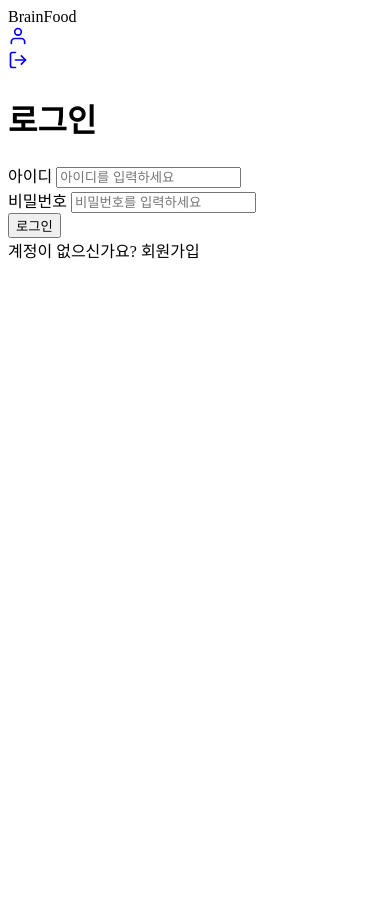
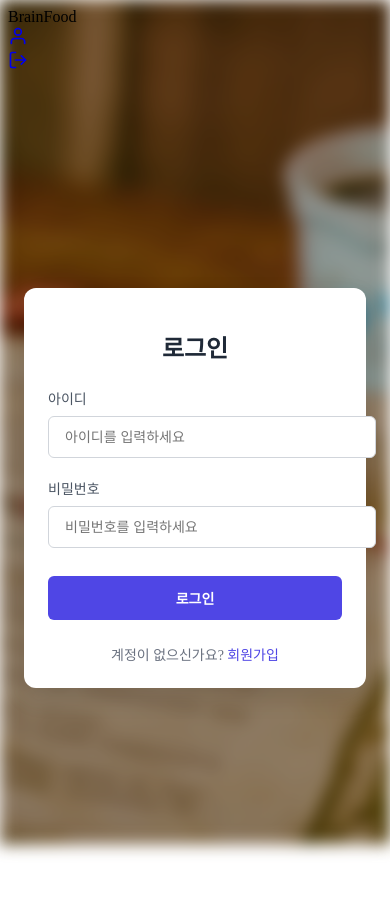
Before and after one commit to Jingood/BrainFood, a Django app: template accounts/templates/accounts/login.html in a window 390 px wide. Before the commit the page ends 259 px from the top, so only its background shows below. Run offline with Django 4.2, Linux system fonts and the light colour scheme; the template is opened without the code that fills it, so the values that code supplies are empty.

Commit message:
login.css, profile.html, profile.css 추가

```diff
--- /dev/null
+++ b/accounts/static/accounts/css/login.css
@@ -0,0 +1,123 @@
+/* 배경 스타일 */
+body::before {
+    content: "";
+    position: fixed;
+    top: 0;
+    left: 0;
+    width: 100%;
+    height: 100%;
+    background-image: var(--background-image-url);
+    background-size: cover;
+    background-position: center;
+    background-repeat: no-repeat;
+    filter: blur(8px) brightness(0.7);
+    z-index: -1;
+  }
+
+  /* 로그인 컨테이너 */
+  .login-container {
+    display: flex;
+    justify-content: center;
+    align-items: center;
+    min-height: calc(100vh - 80px); /* 헤더 높이 제외 */
+    padding: 2rem 1rem;
+  }
+
+  /* 로그인 카드 */
+  .login-card {
+    background-color: white;
+    border-radius: 0.75rem;
+    box-shadow: 0 10px 25px rgba(0, 0, 0, 0.1);
+    width: 100%;
+    max-width: 450px;
+    padding: 2rem;
+  }
+
+  /* 로그인 제목 */
+  .login-title {
+    font-size: 1.5rem;
+    font-weight: 700;
+    color: #1f2937;
+    margin-bottom: 1.5rem;
+    text-align: center;
+  }
+
+  /* 폼 그룹 */
+  .form-group {
+    margin-bottom: 1.25rem;
+  }
+
+  /* 라벨 */
+  .form-label {
+    display: block;
+    font-size: 0.875rem;
+    font-weight: 500;
+    color: #4b5563;
+    margin-bottom: 0.5rem;
+  }
+
+  /* 입력 필드 */
+  .form-input {
+    width: 100%;
+    padding: 0.75rem 1rem;
+    border: 1px solid #d1d5db;
+    border-radius: 0.375rem;
+    font-size: 0.875rem;
+    color: #1f2937;
+    transition: border-color 0.2s ease;
+  }
+
+  .form-input:focus {
+    outline: none;
+    border-color: #4f46e5;
+    box-shadow: 0 0 0 3px rgba(79, 70, 229, 0.1);
+  }
+
+  /* 로그인 버튼 */
+  .login-button {
+    width: 100%;
+    padding: 0.75rem 1rem;
+    background-color: #4f46e5;
+    color: white;
+    border: none;
+    border-radius: 0.375rem;
+    font-size: 0.875rem;
+    font-weight: 600;
+    cursor: pointer;
+    transition: background-color 0.2s ease;
+    margin-top: 0.5rem;
+  }
+
+  .login-button:hover {
+    background-color: #4338ca;
+  }
+
+  .login-button:active {
+    transform: translateY(1px);
+  }
+
+  /* 회원가입 링크 */
+  .signup-link-container {
+    text-align: center;
+    margin-top: 1.5rem;
+    font-size: 0.875rem;
+    color: #6b7280;
+  }
+
+  .signup-link {
+    color: #4f46e5;
+    text-decoration: none;
+    font-weight: 500;
+    cursor: pointer;
+  }
+
+  .signup-link:hover {
+    text-decoration: underline;
+  }
+
+  /* 반응형 디자인 */
+  @media (max-width: 640px) {
+    .login-card {
+      padding: 1.5rem;
+    }
+  }
--- a/accounts/templates/accounts/login.html
+++ b/accounts/templates/accounts/login.html
@@ -7,7 +7,7 @@
 <script src="{% static 'accounts/js/login.js' %}"></script>
 <style>
   :root {
-    --background-image-url: url("{% static 'images/open-book.png' %}");
+    --background-image-url: url("{% static 'accounts/images/open-book.png' %}");
   }
 </style>
 <link rel="stylesheet" href="{% static 'accounts/css/login.css' %}">
```
Also changed, not shown: accounts/static/accounts/css/profile.css (added, +223 -0 lines), accounts/templates/accounts/profile.html (added, +60 -0 lines).
